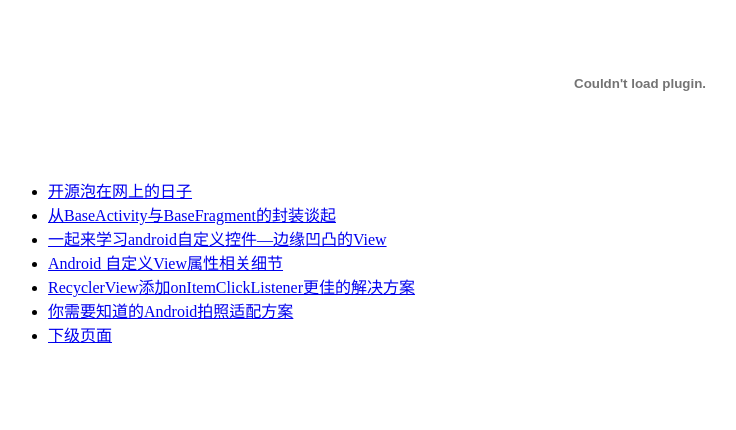
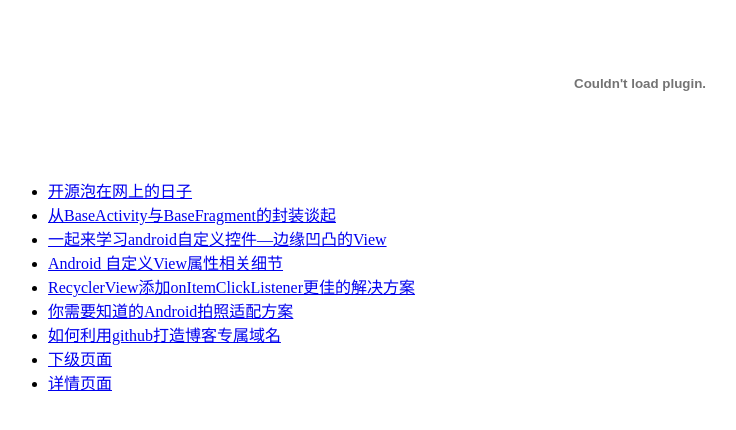
Before and after one commit to pangli/pangli.github.io, a plain HTML site: page index.html in a window 1280 px wide. Shown: the whole page, without its empty margins (0-736 px from the left). Drawn offline with Linux system fonts and the light colour scheme.

Commit message:
测试代码

```diff
--- a/index.html
+++ b/index.html
@@ -11,7 +11,9 @@
 				<li><a href="http://mp.weixin.qq.com/s?__biz=MzAxMTI4MTkwNQ==&mid=2650820236&idx=1&sn=6dec4ff1efeda3224b5a40fdad862404&scene=4#wechat_redirect">Android 自定义View属性相关细节</a></li>
 				<li><a href="http://mp.weixin.qq.com/s?__biz=MzAxMTI4MTkwNQ==&mid=2650820134&idx=1&sn=58103e352e5269159778d35dc36ed207&scene=4#wechat_redirect">RecyclerView添加onItemClickListener更佳的解决方案</a></li>
 				<li><a href="http://mp.weixin.qq.com/s?__biz=MzA4MjU5NTY0NA==&mid=2653418801&idx=1&sn=5d1107bb28ab60c3dbe50367dc6bf510&scene=4#wechat_redirect">你需要知道的Android拍照适配方案</a></li>
+				<li><a href="http://mp.weixin.qq.com/s?__biz=MzAxMTI4MTkwNQ==&mid=2650820061&idx=1&sn=c1e5d4d10df62b9eb149eb005702a3f7&scene=4#wechat_redirect">如何利用github打造博客专属域名</a></li>
 				<li><a href="body.html">下级页面</a></li>
+				<li><a href="content/test.html">详情页面</a></li>
            </ul>
         </div>
 </header>
```
Also changed, not shown: content/test.html (added, +6 -0 lines).
